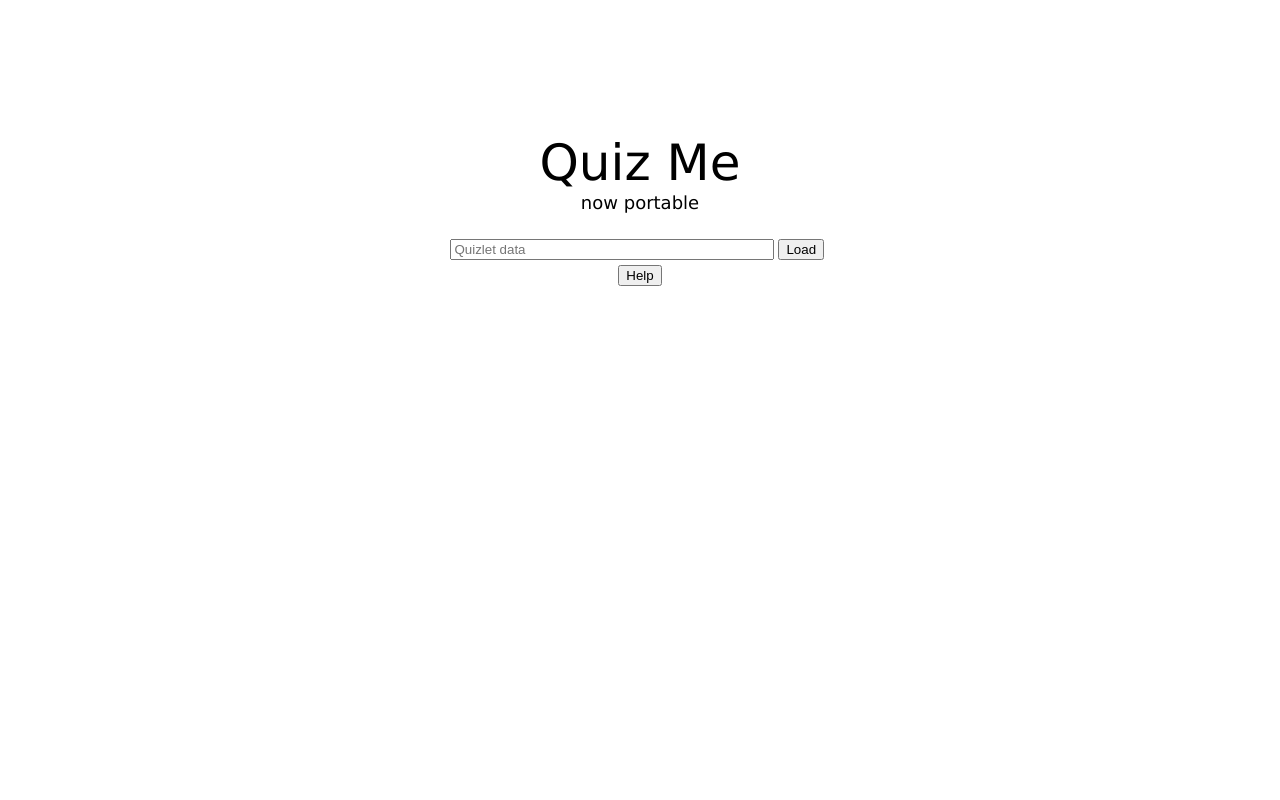
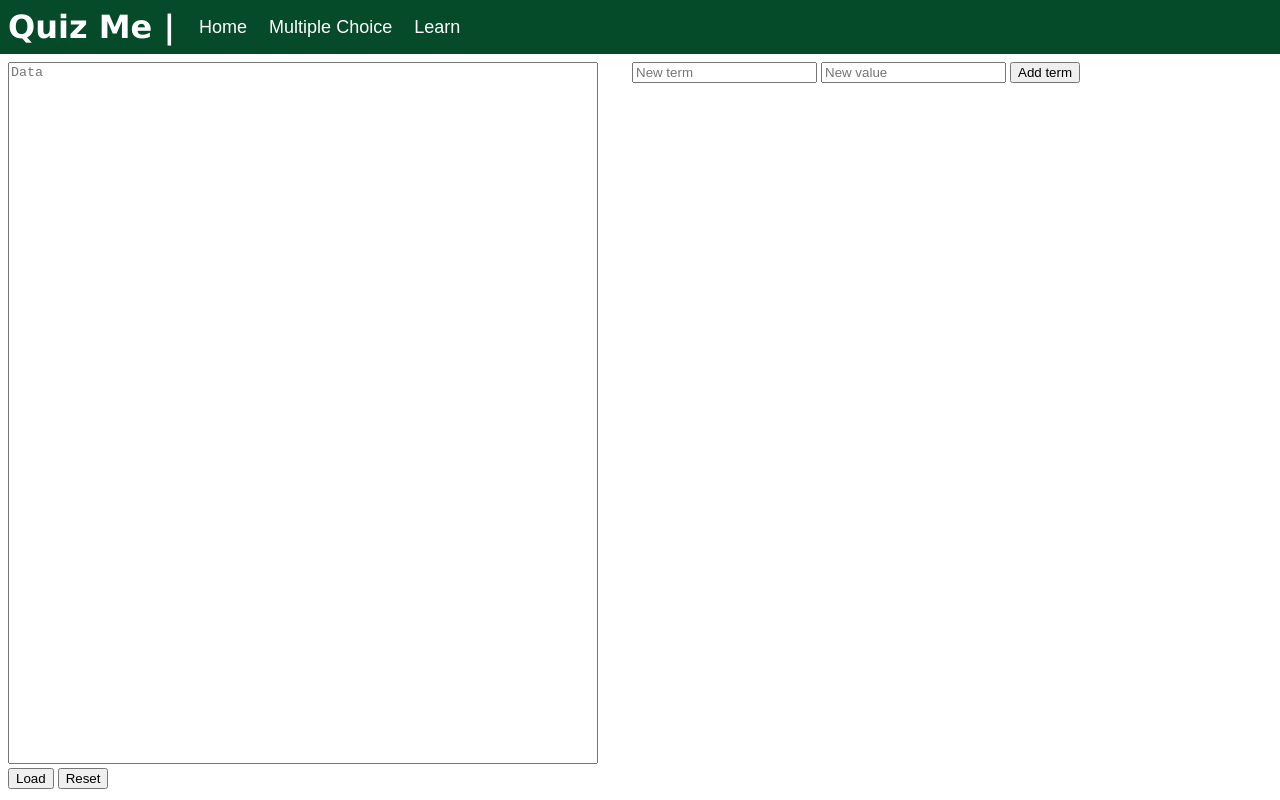
Before and after one commit to charlieboalch/quiz, a SvelteKit app: page / in a window 1280 px wide. Built offline with nearby package versions, Linux system fonts and the light colour scheme.

Commit message:
Overhaul of frontend UI

```diff
--- a/package.json
+++ b/package.json
@@ -10,6 +10,8 @@
 		"format": "prettier --write ."
 	},
 	"devDependencies": {
+		"@smui/drawer": "^6.1.0",
+		"@smui/list": "^6.1.0",
 		"@sveltejs/adapter-auto": "next",
 		"@sveltejs/adapter-node": "^1.0.0-next.88",
 		"@sveltejs/kit": "next",
@@ -18,7 +20,7 @@
 		"eslint-plugin-svelte3": "^4.0.0",
 		"prettier": "^2.6.2",
 		"prettier-plugin-svelte": "^2.7.0",
-		"svelte": "^3.44.0",
+		"svelte": "^3.50.0",
 		"vite": "^3.1.0-beta.1"
 	},
 	"type": "module",
--- a/src/routes/+page.svelte
+++ b/src/routes/+page.svelte
@@ -1,25 +1,68 @@
 <script>
     import Home from './Home.svelte';
-import Learn from './Learn.svelte';
+    import Learn from './Learn.svelte';
     import MultipleChoice from './MultipleChoice.svelte';
-    import Terms from './Terms.svelte';
     //'home' = home, 'mc' = multiple choice, 'terms' = terms, ...
     var screenNum = 'home';
     let globalmap = new Map();
+    let dataCache = '';
 
     function handleScreenChange(event) {
         screenNum = event.detail.text;
     }
 </script>
 
+<style>
+    .title {
+        font-family: Verdana, Geneva, Tahoma, sans-serif;
+        font-size: xx-large;
+        margin: 0%;
+        padding: 1vh;
+        font-weight: bold;
+        display: inline-block;
+        color: white;
+    }
+
+    .menu-button {
+        border: 1px;
+        color: white;
+        text-align: center;
+        vertical-align: middle;
+        display: inline;
+        background-color: transparent;
+        font-size: large;
+        margin: 0;
+        margin-left: 10px;
+        border-radius: 8px;
+    }
+
+    .menu-button:hover {
+        background-color: #087742;
+    }
+
+    .banner {
+        background-color: #054A29;
+        width: 100%;
+        margin: 0;
+        padding: 0;
+        border: 0;
+        display: inline-flex;
+    }
+</style>
+
 <title>Quiz Me</title>
 
+<div class="banner">
+    <h1 class="title">Quiz Me |</h1>
+    <button class="menu-button" on:click={() => screenNum = 'home'}>Home</button>
+    <button class="menu-button" on:click={() => screenNum = 'mc'}>Multiple Choice</button>
+    <button class="menu-button" on:click={() => screenNum = 'learn'}>Learn</button>
+</div>
+
 {#if screenNum == 'home'}
-    <Home on:message={handleScreenChange} bind:map={globalmap}/>
+    <Home on:message={handleScreenChange} bind:map={globalmap} bind:data={dataCache}/>
 {:else if screenNum == 'mc'}
     <MultipleChoice map={globalmap} on:message={handleScreenChange}/>
-{:else if screenNum == 'terms'}
-    <Terms map={globalmap} on:message={handleScreenChange}/>
 {:else if screenNum == 'learn'}
     <Learn map={globalmap} on:message={handleScreenChange}/>
 {/if}
--- a/src/routes/Home.svelte
+++ b/src/routes/Home.svelte
@@ -1,62 +1,73 @@
 <style>
-    .title {
-        font-family: Verdana, Geneva, Tahoma, sans-serif;
-        font-size: 50px;
-        padding-top: 10%;
+    :global(body) {
+        margin: 0px;
+        padding: 0px;
     }
 
-    .centered {
-        width: 100%;
-        text-align: center;
+    #quiz-data-div {
+        width: 48%;
+        float: left;
+        height: 87vh;
+        margin-top: 0.5em;
+        margin-left: 0.5em;
     }
 
-    .flavortext {
-        font-family: Verdana, Geneva, Tahoma, sans-serif;
-        font-size: large;
+    #map-display-div {
+        width: 50%;
+        float: right;
+        height: 87vh;
+        overflow: scroll;
+        margin-top: 0.5em;
+        margin-right: 0.5em;
     }
 
-    .input {
-        margin: 2%;
-        margin-right: 0%;
-        margin-left: 35%;
-        margin-bottom: 0%;
-        max-width: 25%;
-        text-align: left;
+    textarea {
+        width: 95%;
+        height: 100%;
+        resize: none;
     }
 
-    .button {
-        margin-top: 5px;
+    p {
+        font-family: Verdana, Geneva, Tahoma, sans-serif;
+        font-size: medium;
+    }
+
+    hr {
+        border-top: 1px solid lightgray;
     }
 </style>
 
 <script>
     //import fetch from "node-fetch";
-    import { createEventDispatcher } from 'svelte';
+    import { createEventDispatcher, onMount } from 'svelte';
 
-	const dispatch = createEventDispatcher();
+    const dispatch = createEventDispatcher();
 
-    let data = '';
-    let isLoaded = false;
+    export let data = '';
     export let map = new Map();
+    let mapTermDiv;
+    let newTerm = '';
+    let newValue = '';
+    let mapTerms = [];
 
     function parseData () {
         if (data == '') return;
-        isLoaded = false;
+        mapTerms = [];
+        map = new Map();
         const datalist = data.split(";;");
         datalist.splice(datalist.length - 1, 1);
         for (let i = 0; i < datalist.length; i++){
-            const list = datalist[i].split("?:");
-            map.set(list[0], list[1]);
+            try{
+                const list = datalist[i].split("?:");
+                map.set(list[0], list[1]);
+            } catch (err){
+                alert("Error parsing data! Is it formatted correctly?");
+                continue;
+            }
         }
-        data = '';
-        isLoaded = true;
         map = map;
-    }
-
-    function broadcastDestination(place){
-        dispatch('message', {
-            text: place
-        });
+        mapTerms = Array.from(map.keys());
+        dataCache = data;
     }
 
     function swapKeyValue(){
@@ -72,28 +83,48 @@
 
         map = map;
     }
+
+    onMount(() => {
+        mapTerms = Array.from(map.keys());
+        data = data;
+    });
+
+    function resetData() {
+        data = '';
+        mapTerms = [];
+        map = new Map();
+    }
+
+    function addTerm() {
+        map.set(newTerm, newValue);
+        map = map;
+        mapTerms = Array.from(map.keys());
+        data = data + newTerm + "?:" + newValue + ";;";
+        newTerm = '';
+        newValue = '';
+        scrollToBottom(mapTermDiv);
+    }
+
+    function scrollToBottom (node) {
+        node.scroll({ top: node.scrollHeight, behavior: 'smooth' });
+    };
 </script>
 
-<div class="title centered">
-    Quiz Me
-</div>
-<div class="flavortext centered">
-    now portable
+<div id="quiz-data-div">
+    <textarea placeholder="Data" bind:value={data}></textarea>
+    <button on:click={parseData}>Load</button>
+    <button on:click={resetData}>Reset</button>
 </div>
 
-<div>
-    <input class="input centered" type="text" placeholder="Quizlet data" bind:value="{data}">
-    <button on:click="{parseData}">Load</button>
+<div id="map-display-div" bind:this={mapTermDiv}>
+    {#each mapTerms as term}
+        <p>{term}: {map.get(term)}</p>
+        <hr>
+    {/each}
+
+    <div>
+        <input bind:value={newTerm} placeholder="New term" style="display: inline-block;">
+        <input bind:value={newValue} placeholder="New value" style="display: inline-block;">
+        <button on:click={addTerm}>Add term</button>
+    </div>
 </div>
-
-<div class="centered">
-    {#if map.size != 0}
-        <button class="button" on:click={() => broadcastDestination('mc')}>Multiple Choice</button>
-        <button class="button" on:click={() => broadcastDestination('learn')}>Learn</button>
-        <button class="button" on:click={() => broadcastDestination('terms')}>Terms</button>
-        <button class="button" on:click={swapKeyValue}>Swap Definitions</button>
-    {/if}
-    <button class="button" on:click={() => {
-        alert("To use: \nGo to a Quizlet set while logged into an account, click the ... below the flashcards, select 'export', set space between term and definition to '?:' and between rows to ';;', then paste in text box.")
-    }}>Help</button>
-</div>
--- a/src/routes/Learn.svelte
+++ b/src/routes/Learn.svelte
@@ -37,7 +37,7 @@
     let shouldShowAnswer = false;
 
     function submitAnswer() {
-        if (stringSimilarity.compareTwoStrings(answer, input) >= 0.80){
+        if (stringSimilarity.compareTwoStrings(answer.toLowerCase(), input.toLowerCase()) >= 0.80){
             prompt = "Correct!";
         } else {
             prompt = "Incorrect :(";
--- a/src/routes/Terms.svelte
+++ /dev/null
@@ -1,45 +0,0 @@
-<style>
-    div {
-        width: 100%;
-        text-align: center;
-    }
-
-    span {
-        display: inline-block;
-        text-align: center;
-        background-color: aliceblue;
-        font-size: large;
-        font-family: Verdana, Geneva, Tahoma, sans-serif;
-        margin: 0.2em;
-        margin-bottom: 1em;
-    }
-</style>
-
-<script>
-    import { createEventDispatcher } from 'svelte';
-
-    const dispatch = createEventDispatcher();
-
-    export let map;
-    if (!(map instanceof Map)) throw new TypeError("map is not instace of Map");
-
-    const keys = Array.from(map.entries());
-    console.log(keys.toString())
-
-    function returnHome(){
-        dispatch("message", {
-            text: 'home'
-        });
-    }
-</script>
-
-{#each keys as key}
-    <div>
-        <span>{key[0]}</span>
-        <span>{key[1]}</span>
-    </div>
-{/each}
-
-<div>
-    <button on:click={returnHome}>Home</button>
-</div>
```
Also changed, not shown: 1 other file (tests, documents, lock files or other folders).
